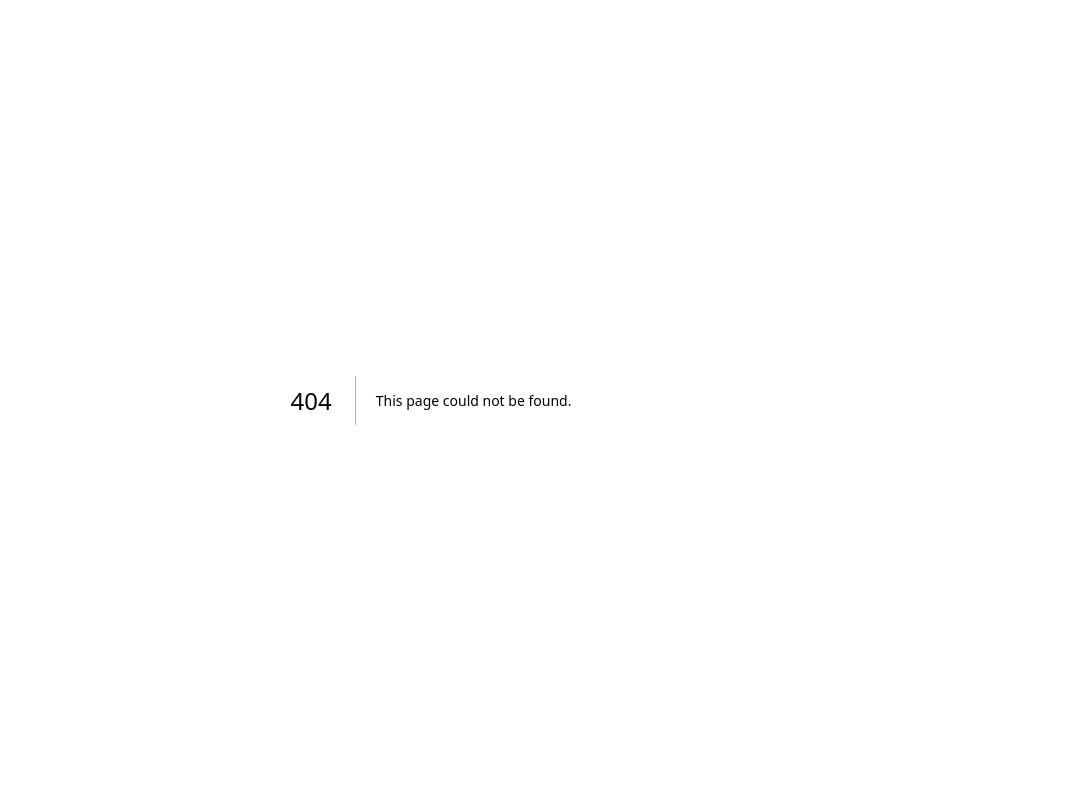
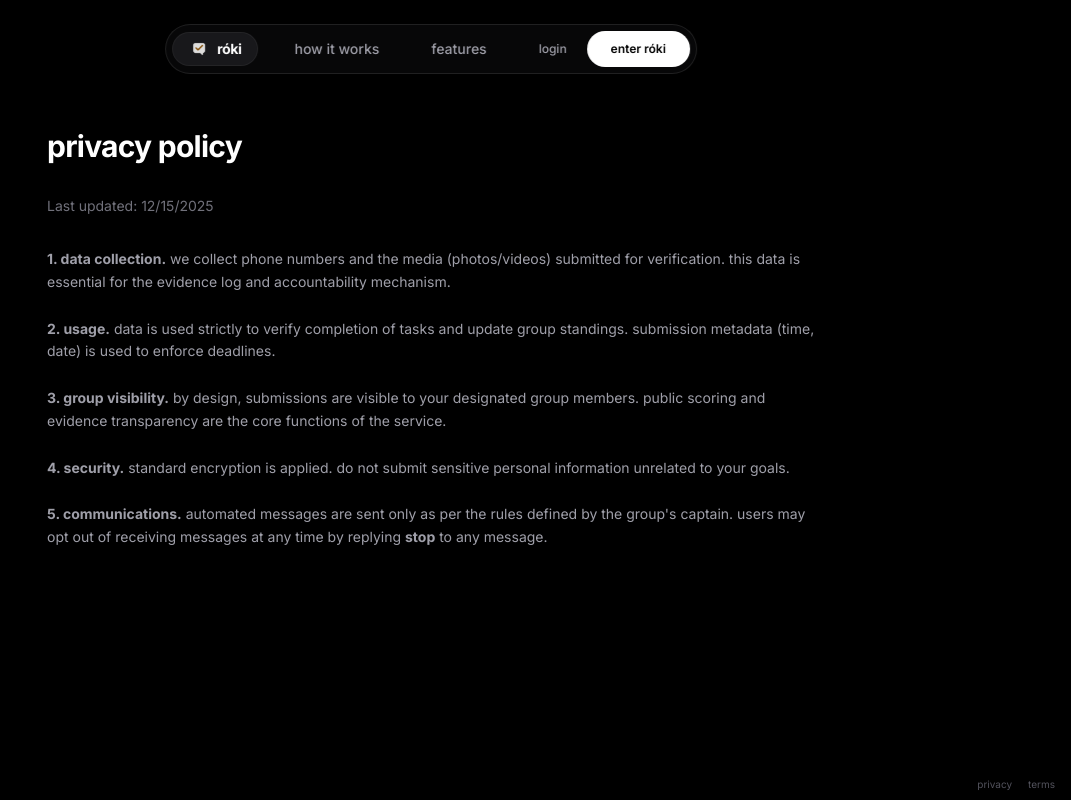
Before and after one commit to Varun2009178/roki-social, a Next.js app: page /privacy in a window 1280 px wide. Before the commit this address had no page. Shown: the whole page, without its empty margins (209-1280 px from the left). Built offline with nearby package versions, Linux system fonts and the light colour scheme.

Commit message:
adding terms and privacy

```diff
--- a/data/groups.json
+++ b/data/groups.json
@@ -14,5 +14,13 @@
     "members": [],
     "createdAt": "2025-12-15T01:53:25.159Z",
     "status": "pending"
+  },
+  {
+    "id": "v8z4jk5o",
+    "name": "fdsfsdafas",
+    "code": "3310",
+    "members": [],
+    "createdAt": "2025-12-15T03:16:17.767Z",
+    "status": "pending"
   }
 ]
--- a/src/app/layout.tsx
+++ b/src/app/layout.tsx
@@ -20,7 +20,12 @@ export default function RootLayout({
       <body
         className={`${inter.className} antialiased bg-black text-white`}
       >
+
         {children}
+        <footer className="fixed bottom-2 right-4 z-50 flex gap-4 pointer-events-none mix-blend-difference">
+            <a href="/privacy" className="text-[10px] text-zinc-600 hover:text-zinc-400 pointer-events-auto lowercase">privacy</a>
+            <a href="/terms" className="text-[10px] text-zinc-600 hover:text-zinc-400 pointer-events-auto lowercase">terms</a>
+        </footer>
       </body>
     </html>
   );
--- /dev/null
+++ b/src/app/privacy/page.tsx
@@ -0,0 +1,42 @@
+
+"use client";
+
+import { FloatingNav } from "@/components/ui/floating-navbar";
+
+export default function PrivacyPage() {
+  return (
+    <div className="flex min-h-screen flex-col bg-black text-white selection:bg-white selection:text-black font-sans">
+      <FloatingNav />
+      <main className="flex-1 pt-32 pb-20 px-4">
+        <div className="container mx-auto max-w-3xl space-y-8">
+             <h1 className="text-3xl font-bold lowercase tracking-tight">Privacy Policy</h1>
+             <p className="text-zinc-500 text-sm">Last updated: {new Date().toLocaleDateString()}</p>
+
+
+             <div className="space-y-6 text-zinc-400 text-sm leading-relaxed lowercase">
+                <p>
+                    <strong>1. data collection.</strong> we collect phone numbers and the media (photos/videos) submitted for verification.
+                    this data is essential for the evidence log and accountability mechanism.
+                </p>
+                <p>
+                    <strong>2. usage.</strong> data is used strictly to verify completion of tasks and update group standings.
+                    submission metadata (time, date) is used to enforce deadlines.
+                </p>
+                <p>
+                    <strong>3. group visibility.</strong> by design, submissions are visible to your designated group members.
+                    public scoring and evidence transparency are the core functions of the service.
+                </p>
+                <p>
+                    <strong>4. security.</strong> standard encryption is applied. do not submit sensitive personal information unrelated to your goals.
+                </p>
+
+                <p>
+                    <strong>5. communications.</strong> automated messages are sent only as per the rules defined by the group's captain.
+                    users may opt out of receiving messages at any time by replying <strong>STOP</strong> to any message.
+                </p>
+             </div>
+        </div>
+      </main>
+    </div>
+  );
+}
--- /dev/null
+++ b/src/app/terms/page.tsx
@@ -0,0 +1,46 @@
+
+"use client";
+
+import { FloatingNav } from "@/components/ui/floating-navbar";
+
+export default function TermsPage() {
+  return (
+    <div className="flex min-h-screen flex-col bg-black text-white selection:bg-white selection:text-black font-sans">
+      <FloatingNav />
+       <main className="flex-1 pt-32 pb-20 px-4">
+        <div className="container mx-auto max-w-3xl space-y-8">
+             <h1 className="text-3xl font-bold lowercase tracking-tight">Terms of Service</h1>
+             <p className="text-zinc-500 text-sm">Last updated: {new Date().toLocaleDateString()}</p>
+
+
+             <div className="space-y-6 text-zinc-400 text-sm leading-relaxed lowercase">
+                <p>
+                    <strong>1. service agreement.</strong> róki acts as an automated impartial adjudicator.
+                    by activating the service, the group agrees to abide by the calculated scores and streaks.
+                </p>
+                <p>
+                    <strong>2. standard of evidence.</strong> users must provide photo verification for tasks.
+                    róki’s validation decisions are final. excuses (technical or personal) are not recognized by the system.
+                </p>
+                <p>
+                    <strong>3. subscriptions.</strong> payment ensures continued service availability.
+                    failure to pay results in immediate suspension of scoring for the group.
+                </p>
+                <p>
+                    <strong>4. liability.</strong> róki is a software tool for tracking habits.
+                    we are not liable for disputes, social fallout, or injuries resulting from group activities.
+                </p>
+                <p>
+                    <strong>5. termination.</strong> account access may be revoked for attempts to manipulate the scoring engine or abuse the platform infrastructure.
+                </p>
+
+                <p>
+                    <strong>6. u.s. sms compliance.</strong> data rates may apply. message frequency varies.
+                    reply <strong>STOP</strong> at any time to opt out of messages. reply <strong>HELP</strong> for support.
+                </p>
+             </div>
+        </div>
+      </main>
+    </div>
+  );
+}
```
